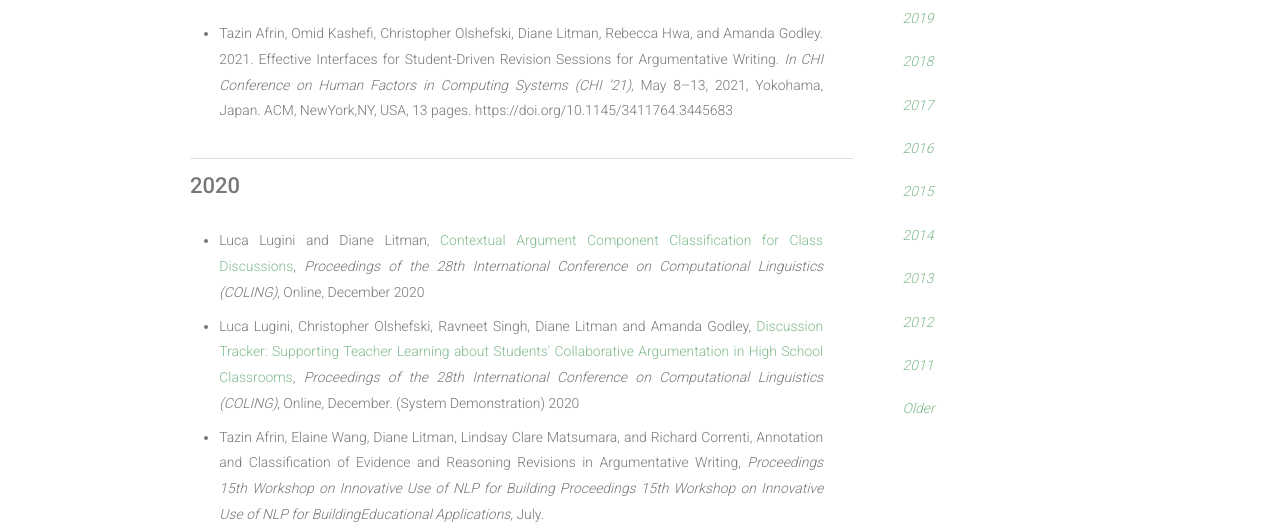
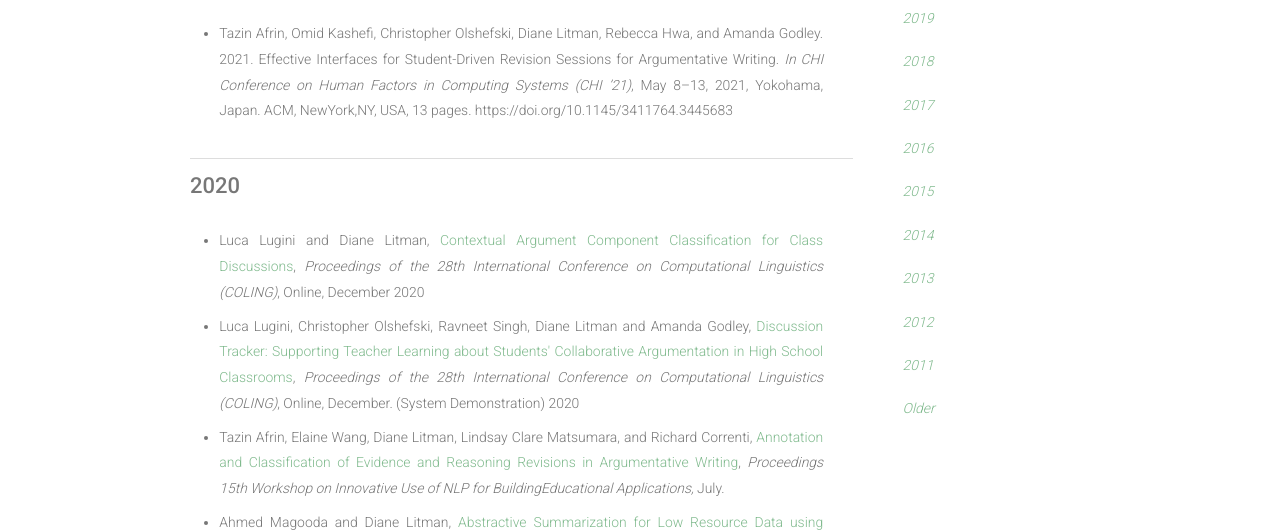
Before and after one commit to petal-cs-pitt/petal-cs-pitt.github.iod, a plain HTML site: page publications.html in a window 1280 px wide. Shown: the part 427-959 px from the top of the page. Drawn offline with nearby package versions, Linux system fonts and the light colour scheme.

Commit message:
Update Tazin BEA paper

```diff
--- a/publications.html
+++ b/publications.html
@@ -82,9 +82,8 @@
                                   <li> Luca Lugini, Christopher Olshefski, Ravneet Singh, Diane Litman and Amanda Godley, <a href="https://www.aclweb.org/anthology/2020.coling-demos.10/">Discussion Tracker: Supporting Teacher Learning about Students' Collaborative Argumentation in High School Classrooms</a>, <i>Proceedings of the 28th International Conference on Computational Linguistics (COLING)</i>, Online, December. (System Demonstration) 2020
                                   </li>
 				<li>Tazin Afrin, Elaine Wang, Diane Litman, Lindsay Clare Matsumara, and Richard Correnti,
-				Annotation and Classification of Evidence and Reasoning Revisions in Argumentative Writing,
-				<i>                                                                                                                                                                 Proceedings 15th Workshop on Innovative Use of NLP for Building
-				Proceedings 15th Workshop on Innovative Use of NLP for BuildingEducational Applications,</i>
+				<a href="https://www.aclweb.org/anthology/2020.bea-1.7.pdf">Annotation and Classification of Evidence and Reasoning Revisions in Argumentative Writing</a>,
+				<i> Proceedings 15th Workshop on Innovative Use of NLP for BuildingEducational Applications,</i>
 				July.</li>
 
 				<li>Ahmed Magooda and Diane Litman,
```
